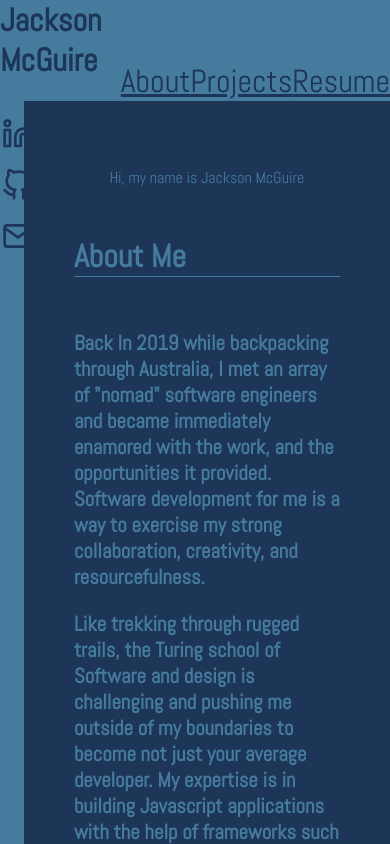
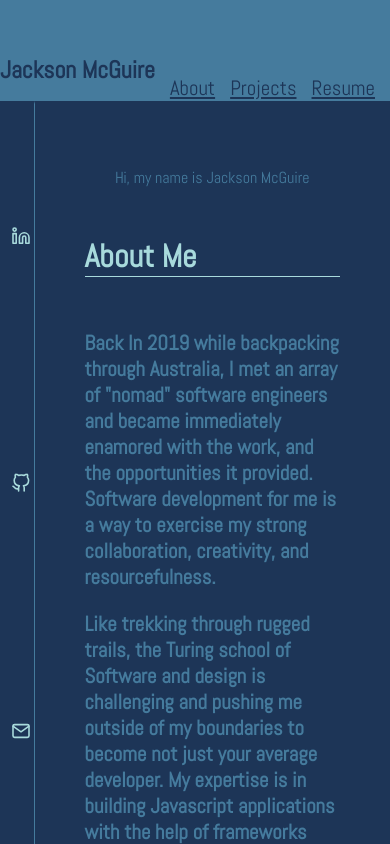
Before and after one commit to Jacksonmcguire/Jacksonmcguire, a React (Create React App) app: page / in a window 390 px wide. Built offline with nearby package versions, Linux system fonts and the light colour scheme.

Commit message:
Add mobile responsiveness and change sidebar

```diff
--- a/src/components/App/App.css
+++ b/src/components/App/App.css
@@ -19,6 +19,7 @@ header {
   display: flex;
   justify-content: space-between;
   align-items: flex-end;
+  padding-right: 15px;
   color: #1D3557;
   height: 12%;
   background-color: #457B9D;
@@ -35,7 +36,7 @@ main {
   background-color: #1D3557;
   display: flex;
   height: 88%;
-  padding-bottom: 1.5%;
+  padding-bottom: 1.6%;
   justify-content: space-between;
 }
 
@@ -43,27 +44,19 @@ main aside {
   display: flex;
   flex-flow: column;
   height: 100%;
-  width: 1vw;
+  width: 3vw;
   padding: 10px;
-  background-color: #457B9D;
-  color: #1D3557
+  border-right: 1px #457B9D;
+  border-style: dotted solid;
+  color: #1D3557;
+  justify-content: space-around;
 }
 
 main aside svg {
-  margin: 15px 0px;
+  margin: 0 10px;
   transform: scale(2);
   cursor: pointer;
-  color: #1D3557
-}
-
-.email {
-  width: 40%;
-}
-
-.email p {
-  transform: rotate(90deg);
-  font-size: 1.4em;
-  align-self: flex-start;
+  color: #A8DADC
 }
 
 .main-content {
@@ -77,6 +70,11 @@ main aside svg {
   align-items: center;
 }
 
+.main-content h3 {
+  color: #A8DADC
+
+}
+
 .main-content::-webkit-scrollbar {
   background-color: transparent;
 }
@@ -88,3 +86,25 @@ main aside svg {
   margin: 0;
   align-self: center;
 }
+
+@media screen and (max-width: 500px) {
+    header a {
+      font-size: 1.3em;
+    }
+    h1 {
+      font-size: 1.5em;
+    }
+    main aside {
+      width: 2.7vw;
+    }
+    main aside svg {
+      transform: scale(1.2);
+      margin: 0 15px 0 0;
+    }
+    .main-content {
+      width: fit-content;
+    }
+    main {
+      padding-bottom: 7%;
+    }
+}
```
